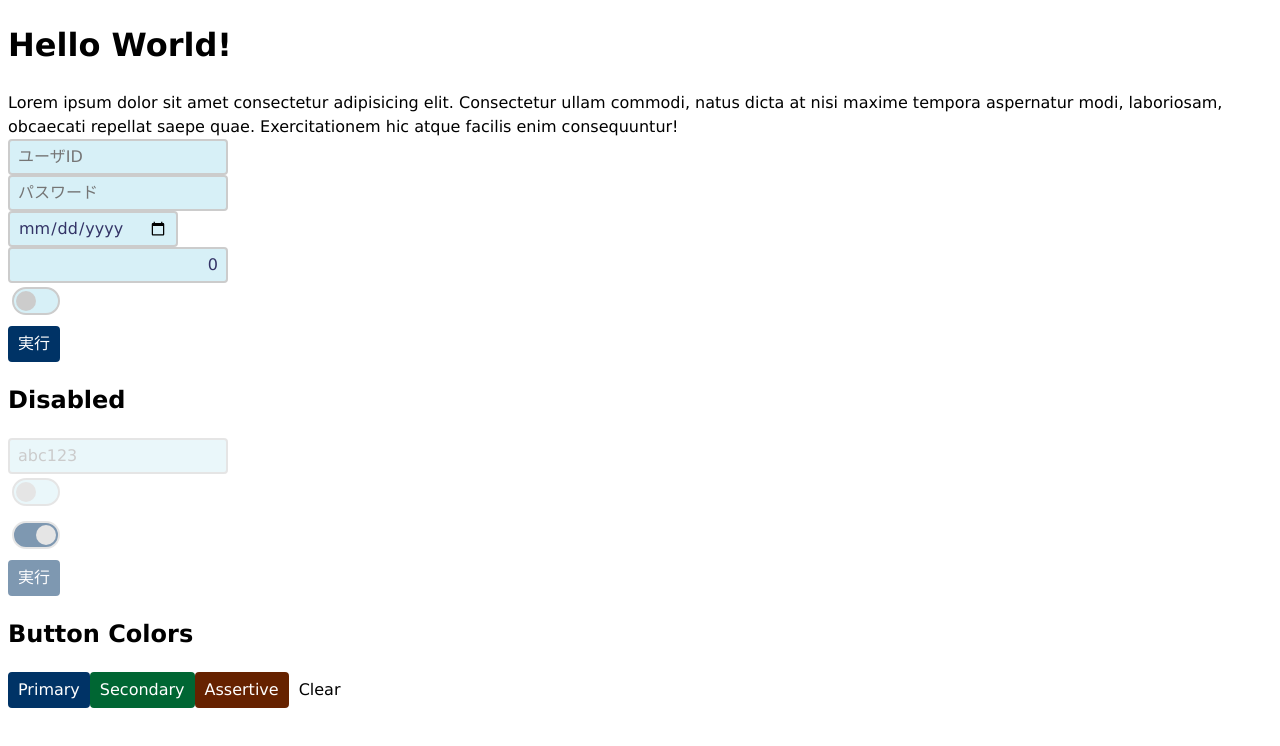
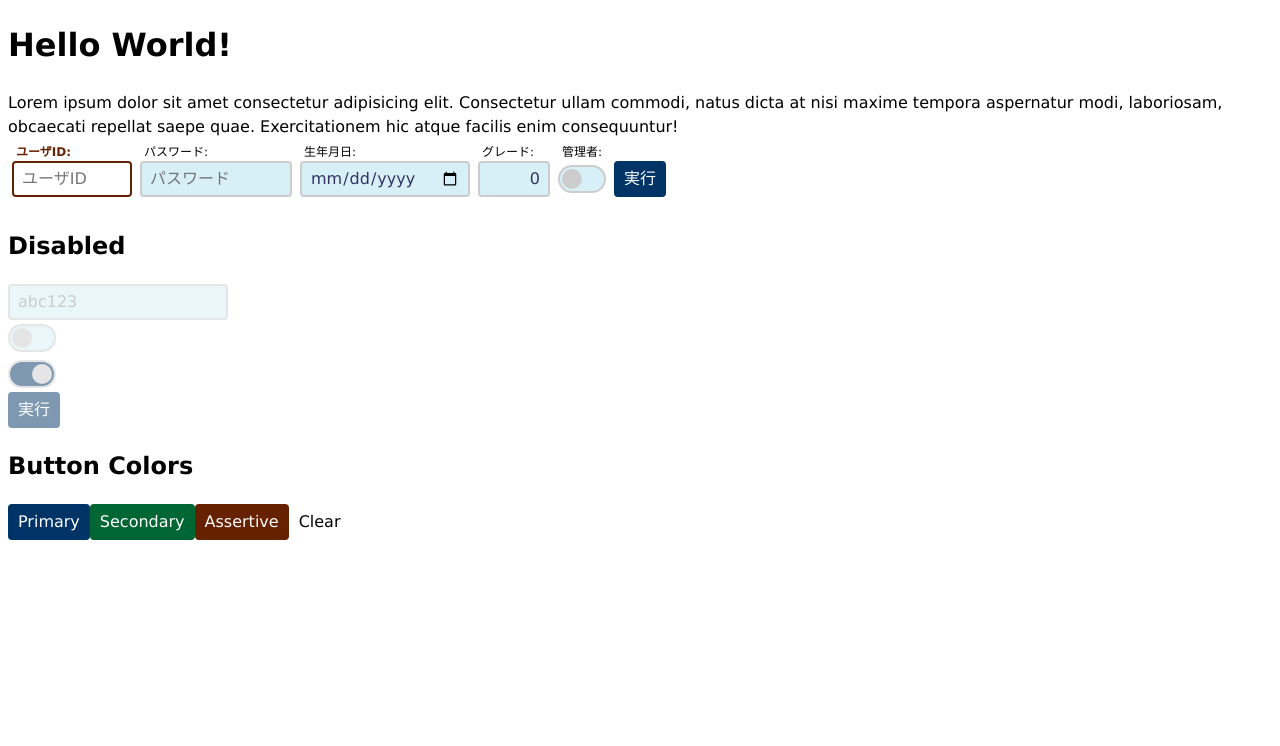
Before and after one commit to tomo357349/react-exercise-book, a React (Vite) app: page / in a window 1280 px wide. Shown: the top 746 px of the page. Built offline with nearby package versions, Linux system fonts and the light colour scheme.

Commit message:
コードの静的解析のためにeslintを導入。 入力コントロールの改善： - ラベル付きレイアウト作成 - バリデーションに対応

```diff
--- a/src/App.jsx
+++ b/src/App.jsx
@@ -1,7 +1,9 @@
 import { useState } from 'react';
+import Form from './components/Form.jsx';
 import Button from './components/Button.jsx';
+import ButtonControl from './components/ButtonControl.jsx';
 import Input from './components/Input.jsx';
-import TextInput from './components/TextInput.jsx';
+import InputControl from './components/InputControl.jsx';
 
 export default function App() {
     const [form, setForm] = useState({
@@ -18,26 +20,26 @@ export default function App() {
     }
 
     function handleRun() {
-        alert(JSON.stringify(form));
+        alert(JSON.stringify(form, null, '\t'));
     }
 
 	return (
         <>
             <h1>Hello World!</h1>
             <p>Lorem ipsum dolor sit amet consectetur adipisicing elit. Consectetur ullam commodi, natus dicta at nisi maxime tempora aspernatur modi, laboriosam, obcaecati repellat saepe quae. Exercitationem hic atque facilis enim consequuntur!</p>
-            <form>
-                <TextInput name="userid" value={form.userid} placeholder="ユーザID" onChange={handleChange} /><br />
-                <Input type="password" name="password" value={form.password} placeholder="パスワード" onChange={handleChange} /><br />
-                <Input type="date" name="birthdate" value={form.birthdate} placeholder="生年月日" onChange={handleChange} /><br />
-                <Input type="number" name="grade" value={form.grade} placeholder="グレード" onChange={handleChange} /><br />
-                <Input type="checkbox" name="isadmin" value={form.isadmin} onChange={handleChange} /><br />
-                <Button type="button" onClick={handleRun}>実行</Button>
-            </form>
+            <Form onSubmit={handleRun}>
+                <InputControl required autoFocus name="userid" value={form.userid} label="ユーザID" placeholder="ユーザID" onChange={handleChange} pattern="^[a-z]+$" componentSize="6chars" />
+                <InputControl type="password" name="password" value={form.password} label="パスワード" placeholder="パスワード" onChange={handleChange} minLength="6" componentSize="8chars" />
+                <InputControl type="date" name="birthdate" value={form.birthdate} label="生年月日" placeholder="生年月日" onChange={handleChange} />
+                <InputControl type="number" name="grade" value={form.grade} label="グレード" placeholder="グレード" onChange={handleChange} componentSize="3chars" />
+                <InputControl type="checkbox" name="isadmin" value={form.isadmin} label="管理者" onChange={handleChange} />
+                <ButtonControl type="submit">実行</ButtonControl>
+            </Form>
             <h2>Disabled</h2>
             <form>
-                <TextInput name="txt1" disabled placeholder="ユーザID" value="abc123" /><br />
-                <Input type="checkbox" name="chk1" value={false} disabled /><br />
-                <Input type="checkbox" name="chk2" value={true} disabled /><br />
+                <Input name="txt1" disabled placeholder="ユーザID" value="abc123" />
+                <Input type="checkbox" name="chk1" value={false} disabled />
+                <Input type="checkbox" name="chk2" value={true} disabled />
                 <Button type="button" disabled>実行</Button>
             </form>
             <h2>Button Colors</h2>
--- a/src/components/BoolInput.jsx
+++ b/src/components/BoolInput.jsx
@@ -1,7 +1,15 @@
+import { useRef } from 'react';
+
+function getComponentId() {
+    return 'BoolInput-' + crypto.randomUUID();
+}
+
 /**
  * 真偽値入力コンポーネント
  */
-export default function BoolInput({ name, value, onChange, readOnly, disabled }) {
+export default function BoolInput({ name, value, label, onChange, ...otherInputProps }) {
+    const componentId = useRef(getComponentId()).current;
+
     function handleChange(evt) {
         // 値としてtrue/falseを使い、value属性ではなくchecked属性を値とリンクさせる。
         const nextValue = evt.target.checked;
@@ -9,13 +17,16 @@ export default function BoolInput({ name, value, onChange, readOnly, disabled })
     }
 
     return (
+        <div className="form-control">
             <input type="checkbox"
+                id={componentId}
                 name={name}
                 value="1"
                 checked={value}
                 onChange={handleChange}
-            readOnly={readOnly}
-            disabled={disabled}
+                {...otherInputProps}
             />
+            {label && <label title={label} htmlFor={componentId}>{label}</label>}
+        </div>
     );
 }
--- a/src/components/Button.jsx
+++ b/src/components/Button.jsx
@@ -1,7 +1,7 @@
 /**
  * ボタンコンポーネント
  */
-export default function Button({ type, face, onClick, children, disabled }) {
+export default function Button({ type, face, onClick, children, ...otherButtonProps }) {
     const btnType = !type ? 'button' : type;
     const className = (!face || face === 'positive') ? null
         : (face === 'secondary') ? 'btn-secondary'
@@ -14,7 +14,7 @@ export default function Button({ type, face, onClick, children, disabled }) {
             type={btnType}
             className={className}
             onClick={onClick}
-			disabled={disabled}
+            {...otherButtonProps}
         >
             {children}
         </button>
--- /dev/null
+++ b/src/components/ButtonControl.jsx
@@ -0,0 +1,13 @@
+import Button from './Button.jsx';
+import ControlWrapper from './ControlWrapper.jsx';
+
+/**
+ * ボタンコントロールコンポーネント
+ */
+export default function ButtonControl({ componentSize, ...buttonProps }) {
+    return (
+        <ControlWrapper componentSize={componentSize}>
+            <Button {...buttonProps} />
+        </ControlWrapper>
+    );
+}
--- /dev/null
+++ b/src/components/ControlWrapper.jsx
@@ -0,0 +1,15 @@
+/**
+ * コントロールラッパー（入力コントロールのレイアウトのためのラッパーコンポーネント）
+ */
+export default function ControlWrapper({ label, labelFor, componentSize, children }) {
+    const controlClassName = 'form-control-wrapper' + (componentSize ? ' control-size-' + componentSize : '');
+
+    return (
+        <div className={controlClassName}>
+            <div className="form-control">
+                {children}
+                {label && <label title={label} htmlFor={labelFor}>{label}</label>}
+            </div>
+        </div>
+    );
+}
--- /dev/null
+++ b/src/components/Form.jsx
@@ -0,0 +1,33 @@
+import { useImperativeHandle, useRef } from 'react';
+
+/**
+ * フォームコンポーネント
+ */
+export default function Form({ ref, onSubmit, children }) {
+    const innerRef = useRef();
+
+    useImperativeHandle(ref, () => {
+		return innerRef.current;
+	}, [ ]);
+
+    function handleSubmit(evt) {
+        // いずれにせよAPIリクエストしかしないのでsubmitイベントは必ず止めておく
+        evt.preventDefault();
+
+        /** @type {HTMLFormElement} */
+		const formEl = innerRef.current;
+		if (!formEl) return;
+
+		if (formEl.checkValidity()) {
+			onSubmit && onSubmit(formEl);
+		} else {
+			formEl.reportValidity();
+		}
+    }
+
+    return (
+        <form ref={innerRef} onSubmit={handleSubmit}>
+            {children}
+        </form>
+    );
+}
--- a/src/components/Input.jsx
+++ b/src/components/Input.jsx
@@ -8,15 +8,14 @@ function convertText(s, type) {
 /**
  * 入力コンポーネント
  */
-export default function Input({ type, name, value, placeholder, onChange, readOnly, disabled, min, max, step }) {
+export default function Input({ type, name, value, placeholder, onChange, ...otherInputProps }) {
     // チェックボックスは除く
     if (type === 'checkbox') {
         return <BoolInput
             name={name}
             value={value}
             onChange={onChange}
-            readOnly={readOnly}
-            disabled={disabled}
+            {...otherInputProps}
         />;
     }
 
@@ -36,11 +35,7 @@ export default function Input({ type, name, value, placeholder, onChange, readOn
             value={value}
             placeholder={placeholder}
             onInput={handleInput}
-            readOnly={readOnly}
-            disabled={disabled}
-            min={min}
-            max={max}
-            step={step}
+            {...otherInputProps}
         />
 	);
 }
--- /dev/null
+++ b/src/components/InputControl.jsx
@@ -0,0 +1,20 @@
+import { useRef } from 'react';
+import ControlWrapper from './ControlWrapper.jsx';
+import Input from './Input.jsx';
+
+function getComponentId() {
+    return 'Input-' + crypto.randomUUID();
+}
+
+/**
+ * 入力コントロールコンポーネント
+ */
+export default function InputControl({ label, componentSize, ...inputProps }) {
+    const componentId = useRef(getComponentId()).current;
+
+    return (
+        <ControlWrapper label={label} labelFor={componentId} componentSize={componentSize}>
+            <Input {...inputProps} id={componentId} />
+        </ControlWrapper>
+    );
+}
--- a/src/index.css
+++ b/src/index.css
@@ -5,6 +5,7 @@
   --x-large-font-size: calc(var(--default-font-size) / 4 * 6);
   --xx-large-font-size: calc(var(--default-font-size) / 4 * 7);
   --xxx-large-font-size: calc(var(--default-font-size) / 4 * 8);
+  --default-font-width: calc(var(--default-font-size) * 1.0);
   --default-padding-size: calc(var(--default-font-size) / 4);
   --twice-padding-size: calc(var(--default-padding-size) * 2);
   --default-radius-size: var(--default-padding-size);
@@ -127,6 +128,7 @@ input[type="text"],
 input[type="password"],
 input[type="number"],
 input[type="date"],
+input[type="email"],
 input[type="phone"] {
   height: 24px;
   padding: var(--default-padding-size) var(--twice-padding-size);
@@ -149,6 +151,7 @@ input[type="text"]:focus,
 input[type="password"]:focus,
 input[type="number"]:focus,
 input[type="date"]:focus,
+input[type="email"]:focus,
 input[type="phone"]:focus {
   background-color: var(--bg-color);
 }
@@ -157,6 +160,7 @@ input[type="text"]:read-only,
 input[type="password"]:read-only,
 input[type="number"]:read-only,
 input[type="date"]:read-only,
+input[type="email"]:read-only,
 input[type="phone"]:read-only {
   background-color: var(--input-bg-color);
   opacity: 0.6;
@@ -166,6 +170,7 @@ input[type="text"]:disabled,
 input[type="password"]:disabled,
 input[type="number"]:disabled,
 input[type="date"]:disabled,
+input[type="email"]:disabled,
 input[type="phone"]:disabled {
   color: var(--gray-middle-color);
   cursor: not-allowed;
@@ -177,6 +182,7 @@ input[type="text"]:required:not(:disabled),
 input[type="password"]:required:not(:disabled),
 input[type="number"]:required:not(:disabled),
 input[type="date"]:required:not(:disabled),
+input[type="email"]:required:not(:disabled),
 input[type="phone"]:required:not(:disabled) {
   border-color: var(--gray-middle-color);
 }
@@ -185,8 +191,18 @@ input[type="text"]:hover:not(:disabled, :read-only),
 input[type="password"]:hover:not(:disabled, :read-only),
 input[type="number"]:hover:not(:disabled, :read-only),
 input[type="date"]:hover:not(:disabled, :read-only),
+input[type="email"]:hover:not(:disabled, :read-only),
 input[type="phone"]:hover:not(:disabled, :read-only) {
   opacity: 0.8;
+}
+
+input[type="text"]:invalid:not(:disabled),
+input[type="password"]:invalid:not(:disabled),
+input[type="number"]:invalid:not(:disabled),
+input[type="date"]:invalid:not(:disabled),
+input[type="email"]:invalid:not(:disabled),
+input[type="phone"]:invalid:not(:disabled) {
+	border-color: var(--assertive-color);
 }
 
 input[type="checkbox"] {
@@ -194,8 +210,8 @@ input[type="checkbox"] {
   flex-shrink: 0;
   width: 48px;
   height: 28px;
-  padding: var(--default-padding-size);
-  margin: var(--default-padding-size);
+  padding: 0;
+  margin: var(--default-padding-size) 0;
   appearance: none;
   cursor: default;
   background-color: var(--input-bg-color);
@@ -259,6 +275,105 @@ input[type="checkbox"].toggle-read-only:checked {
   background-color: var(--inactive-color);
 }
 
+.form-control-wrapper {
+  padding: var(--default-padding-size);
+  overflow: hidden;
+}
+
+.form-control {
+	position: relative;
+	display: grid;
+}
+
+.form-control>label,
+.form-control>input,
+.form-control>button {
+	min-width: 0;
+}
+
+.form-control>label {
+	grid-row: 1;
+	padding: 0 var(--default-padding-size);
+	overflow-x: hidden;
+	text-overflow: ellipsis;
+	font-size: var(--small-font-size);
+	white-space: nowrap;
+}
+
+.form-control>label::after {
+	content: ':';
+}
+
+.form-control>input:required~label {
+	font-weight: bold;
+}
+
+.form-control>input:invalid~label {
+	color: var(--assertive-color);
+}
+
+@media screen and (width > 640px) {
+  .form-control-wrapper {
+    display: inline-block;
+  }
+
+  .control-size-1chars {
+    width: calc(var(--default-font-size) * 1 + var(--twice-padding-size) * 2 + var(--default-padding-size) * 2);
+  }
+
+  .control-size-2chars {
+    width: calc(var(--default-font-width) * 2 + var(--twice-padding-size) * 2 + var(--default-padding-size) * 2);
+  }
+
+  .control-size-3chars {
+    width: calc(var(--default-font-width) * 3 + var(--twice-padding-size) * 2 + var(--default-padding-size) * 2);
+  }
+
+  .control-size-4chars {
+    width: calc(var(--default-font-width) * 4 + var(--twice-padding-size) * 2 + var(--default-padding-size) * 2);
+  }
+
+  .control-size-5chars {
+    width: calc(var(--default-font-width) * 5 + var(--twice-padding-size) * 2 + var(--default-padding-size) * 2);
+  }
+
+  .control-size-6chars {
+    width: calc(var(--default-font-width) * 6 + var(--twice-padding-size) * 2 + var(--default-padding-size) * 2);
+  }
+
+  .control-size-7chars {
+    width: calc(var(--default-font-width) * 7 + var(--twice-padding-size) * 2 + var(--default-padding-size) * 2);
+  }
+
+  .control-size-8chars {
+    width: calc(var(--default-font-width) * 8 + var(--twice-padding-size) * 2 + var(--default-padding-size) * 2);
+  }
+
+  .control-size-9chars {
+    width: calc(var(--default-font-width) * 9 + var(--twice-padding-size) * 2 + var(--default-padding-size) * 2);
+  }
+
+  .control-size-10chars {
+    width: calc(var(--default-font-width) * 10 + var(--twice-padding-size) * 2 + var(--default-padding-size) * 2);
+  }
+
+  .control-size-fx1 {
+    flex: 1 0 1px;
+  }
+
+  .control-size-fx2 {
+    flex: 2 0 1px;
+  }
+
+  .control-size-fx3 {
+    flex: 3 0 1px;
+  }
+
+  .control-size-fx4 {
+    flex: 4 0 1px;
+  }
+}
+
 @media screen and (prefers-color-scheme: dark) {
   button:hover:not(:disabled, .btn-read-only),
   button:focus:not(:disabled, .btn-read-only) {
```
Also changed, not shown: eslint.config.js (added, +43 -0 lines), package.json (+8 -1 lines), 2 other files (tests, documents, lock files or other folders). Lines whose indentation alone changed are shown as unchanged.
